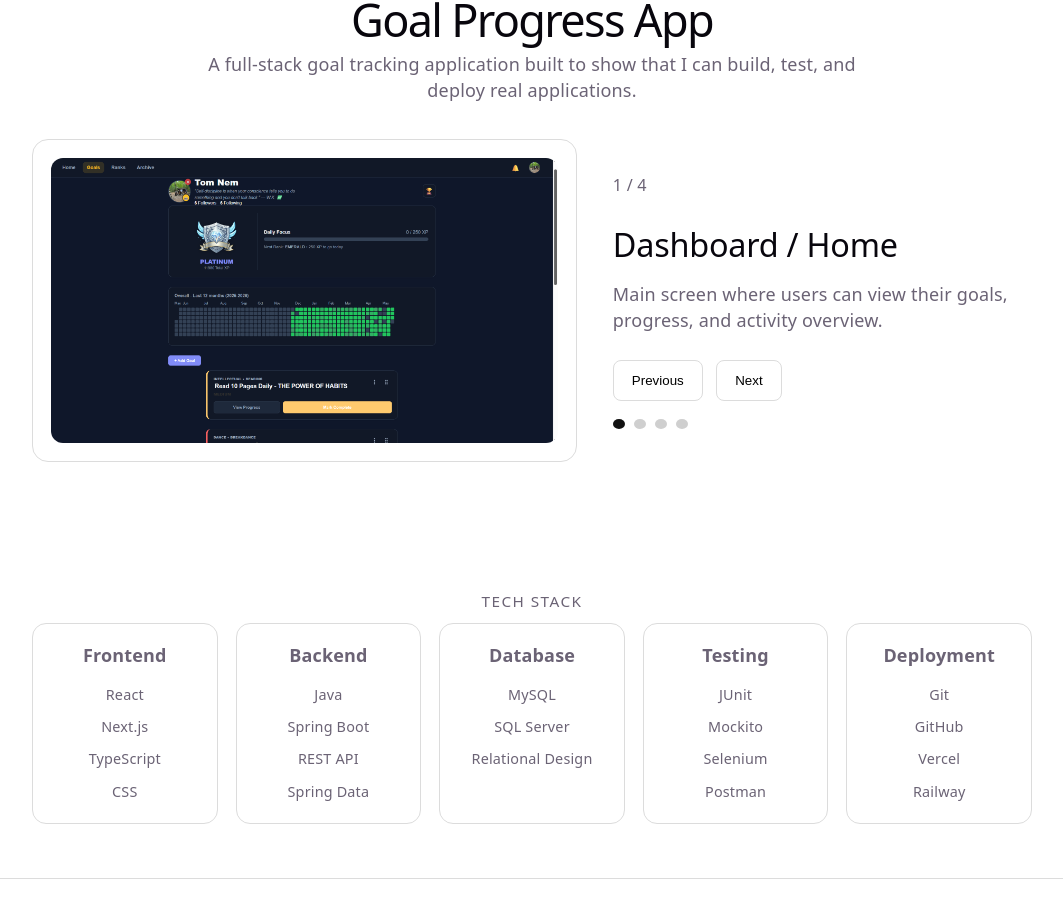
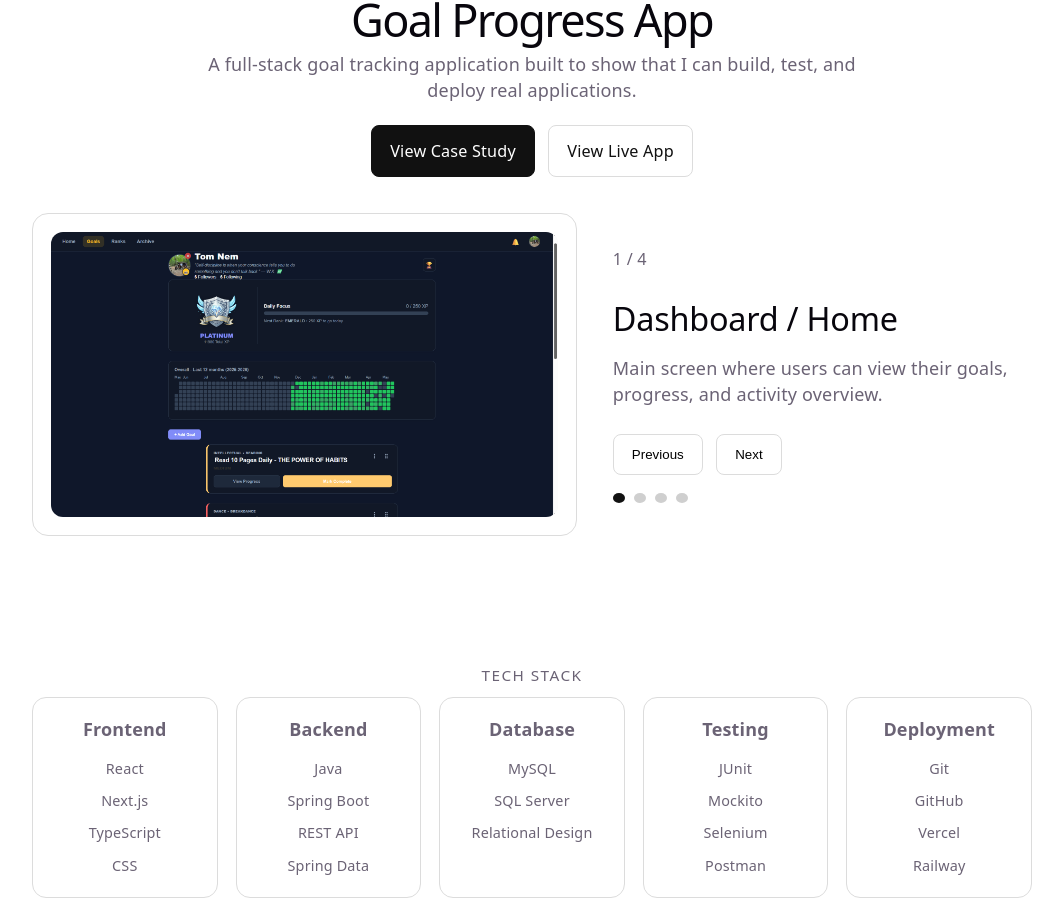
Before and after one commit to tray0019/Portfolio, a React (Vite) app: page / in a window 1280 px wide. Shown: the part 1896-2807 px from the top of the page, without its empty margins (126-1189 px from the left). Built offline with nearby package versions, Linux system fonts and the light colour scheme.

Commit message:
Added project button - for case study and live app

```diff
--- a/src/components/Project.css
+++ b/src/components/Project.css
@@ -177,3 +177,34 @@
     grid-template-columns: repeat(2, 1fr);
   }
 }
+
+.project-links {
+  margin-top: 1.25rem;
+  display: flex;
+  justify-content: center;
+  gap: 0.75rem;
+  flex-wrap: wrap;
+}
+
+.project-links a {
+  padding: 0.65rem 1rem;
+  border-radius: 8px;
+  font-size: 0.9rem;
+  text-decoration: none;
+}
+
+.project-primary-link {
+  background-color: #111111;
+  color: #ffffff;
+  border: 1px solid #111111;
+}
+
+.project-secondary-link {
+  background-color: #ffffff;
+  color: #111111;
+  border: 1px solid #dcdcdc;
+}
+
+.project-links a:hover {
+  opacity: 0.85;
+}
--- a/src/components/Project.tsx
+++ b/src/components/Project.tsx
@@ -88,7 +88,28 @@ function Project() {
             A full-stack goal tracking application built to show that I can
             build, test, and deploy real applications.
           </p>
+
+          <div className="project-links">
+  <a
+    href="https://globallegends.app/recruiters"
+    target="_blank"
+    rel="noreferrer"
+    className="project-primary-link"
+  >
+    View Case Study
+  </a>
+
+  <a
+    href="https://globallegends.app"
+    target="_blank"
+    rel="noreferrer"
+    className="project-secondary-link"
+  >
+    View Live App
+  </a>
+</div>
         </div>
+
 
         <div className="project-layout">
           <div className="project-preview-card">
@@ -108,6 +129,7 @@ function Project() {
 
             <h2>{activePreview.title}</h2>
             <p>{activePreview.description}</p>
+
 
             <div className="project-controls">
               <button type="button" onClick={handlePreviousPreview}>
```
